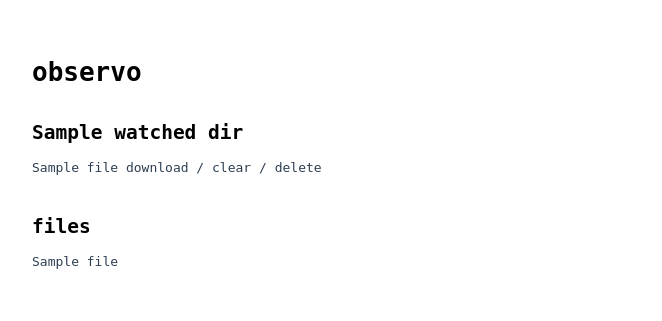
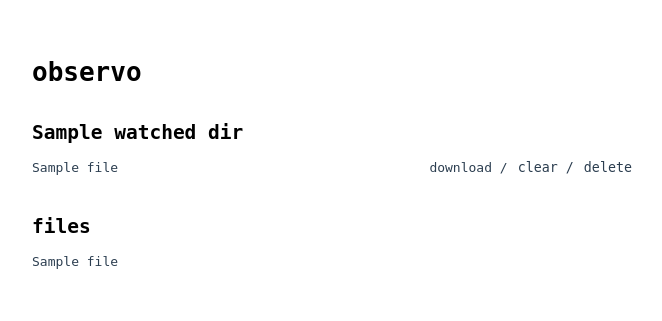
Before and after one commit to renanmoretto/observo, a Flask app: template observo/templates/index.html in a window 1280 px wide. Shown: the top 321 px of the page, without its empty margins (8-670 px from the left). Run offline with Flask 3, Linux system fonts and the light colour scheme; the template is opened without the code that fills it: most values are stand-ins (such as "Sample title", 1, 10 or a date in 2020).

Commit message:
FIX: bug fix while deleting/clearing files from index + ui

```diff
--- a/observo/__init__.py
+++ b/observo/__init__.py
@@ -147,7 +147,7 @@
     )
 
 
-@app.route('/file/<path:file_path>')
+@app.route('/file/<path:file_path>', methods=['GET', 'POST'])
 @_login_required
 def file_detail(file_path: str):
     normalized_path = file_path.replace('\\', '/').replace('//', '/')
@@ -177,7 +177,7 @@
         return redirect(url_for('index'))
 
 
-@app.route('/file/<path:file_path>/delete', methods=['POST', 'DELETE'])
+@app.route('/file/<path:file_path>', methods=['DELETE'])
 @_login_required
 def delete_file(file_path):
     normalized_path = file_path.replace('\\', '/').replace('//', '/')
@@ -188,11 +188,9 @@
 
     try:
         file_path.unlink()
-        flash(f'File {file_path.name} deleted successfully')
+        return 'File deleted', 200
     except Exception as e:
-        flash(f'Error deleting log file: {str(e)}')
-
-    return redirect(url_for('index'))
+        return str(e), 500
 
 
 @app.route('/file/<path:file_path>/clear', methods=['POST'])
--- a/observo/templates/index.html
+++ b/observo/templates/index.html
@@ -3,15 +3,42 @@
 <head>
     <title>observo</title>
     <style>
-        body { font-family: monospace; margin: 40px; }
+        body {
+            font-family: monospace;
+            margin: 0;
+            padding: 20px;
+        }
+        .container {
+            max-width: 600px;
+            padding: 20px;
+        }
         .file-list { list-style: none; padding: 0; }
-        .file-list li { margin: 10px 0; }
+        .file-list li {
+            margin: 10px 0;
+            display: flex;
+            justify-content: space-between;
+            align-items: center;
+        }
         .file-list a { text-decoration: none; color: #2c3e50; }
         .file-list a:hover { color: #919191; }
         .header { display: flex; justify-content: space-between; align-items: center; }
+        .file-actions {
+            display: flex;
+            gap: 10px;
+            align-items: center;
+        }
+        .action-button {
+            border: none;
+            background: none;
+            color: #2c3e50;
+            cursor: pointer;
+            font-family: monospace;
+            padding: 0;
+        }
     </style>
 </head>
 <body>
+    <div class="container">
         <div class="header">
             <h1>observo</h1>
             {% if is_logged_in %}
@@ -25,9 +52,11 @@
                 {% for file in watched_dir.files %}
                     <li>
                         <a href="{{ url_for('file_detail', file_path=file.path) }}">{{file.name}}</a>
-                    <a href="{{ url_for('file_detail', file_path=file.path) }}?download=true">download /</a>
-                    <a href="{{ url_for('clear_file', file_path=file.path) }}" onclick="clearLog('{{ file.path }}'); return false;" class="file-list">clear /</a>
-                    <a href="{{ url_for('delete_file', file_path=file.path) }}" onclick="deleteLog('{{ file.path }}'); return false;" class="file-list">delete</a>
+                        <div class="file-actions">
+                            <a href="{{ url_for('file_detail', file_path=file.path) }}?download=true" class="action-button">download /</a>
+                            <button onclick="clearFile('{{ url_for('clear_file', file_path=file.path) }}')" class="action-button">clear /</button>
+                            <button onclick="deleteFile('{{ url_for('delete_file', file_path=file.path) }}')" class="action-button">delete</button>
+                        </div>
                     </li>
                 {% endfor %}
                 </ul>
@@ -41,42 +70,44 @@
                 {% for file in watched_files %}
                     <li><a href="{{ url_for('file_detail', file_path=file.path) }}">{{file.name}}</a></li>
                 {% endfor %}
+            </ul>
         {% endif %}
+    </div>
 </body>
 <script>
-    function clearLog(file_path) {
-        if (confirm('Are you sure you want to clear this log file?')) {
-            fetch("{{ url_for('clear_file', file_path=file_path) }}", {
+    function clearFile(url) {
+        if (confirm('Are you sure you want to clear this file?')) {
+            fetch(url, {
                 method: 'POST',
             })
             .then(response => {
                 if (response.ok) {
                     window.location.reload();
                 } else {
-                    alert('Error clearing log file');
+                    alert('Error clearing file');
                 }
             })
             .catch(error => {
                 console.error('Error:', error);
-                alert('Error clearing log file');
+                alert('Error clearing file');
             });
         }
     }
-    function deleteLog(file_path) {
-        if (confirm('Are you sure you want to delete this log file?')) {
-            fetch("{{ url_for('delete_file', file_path=file_path) }}", {
-                method: 'POST',
+    function deleteFile(url) {
+        if (confirm('Are you sure you want to delete this file?')) {
+            fetch(url, {
+                method: 'DELETE',
             })
             .then(response => {
                 if (response.ok) {
-                    window.location.reload();
+                    window.location.href = '/';  // Use href to force a GET request
                 } else {
-                    alert('Error deleting log file');
+                    alert('Error deleting file');
                 }
             })
             .catch(error => {
                 console.error('Error:', error);
-                alert('Error deleting log file');
+                alert('Error deleting file');
             });
         }
     }
--- a/pyproject.toml
+++ b/pyproject.toml
@@ -1,6 +1,6 @@
 [project]
 name = "observo"
-version = "0.1.11"
+version = "0.1.12"
 description = "Add your description here"
 authors = [
     {name = "Renan Moretto",email = "renan_moretto@outlook.com"}
```
Also changed, not shown: observo/templates/file_detail.html (+11 -11 lines). Lines whose indentation alone changed are shown as unchanged.
